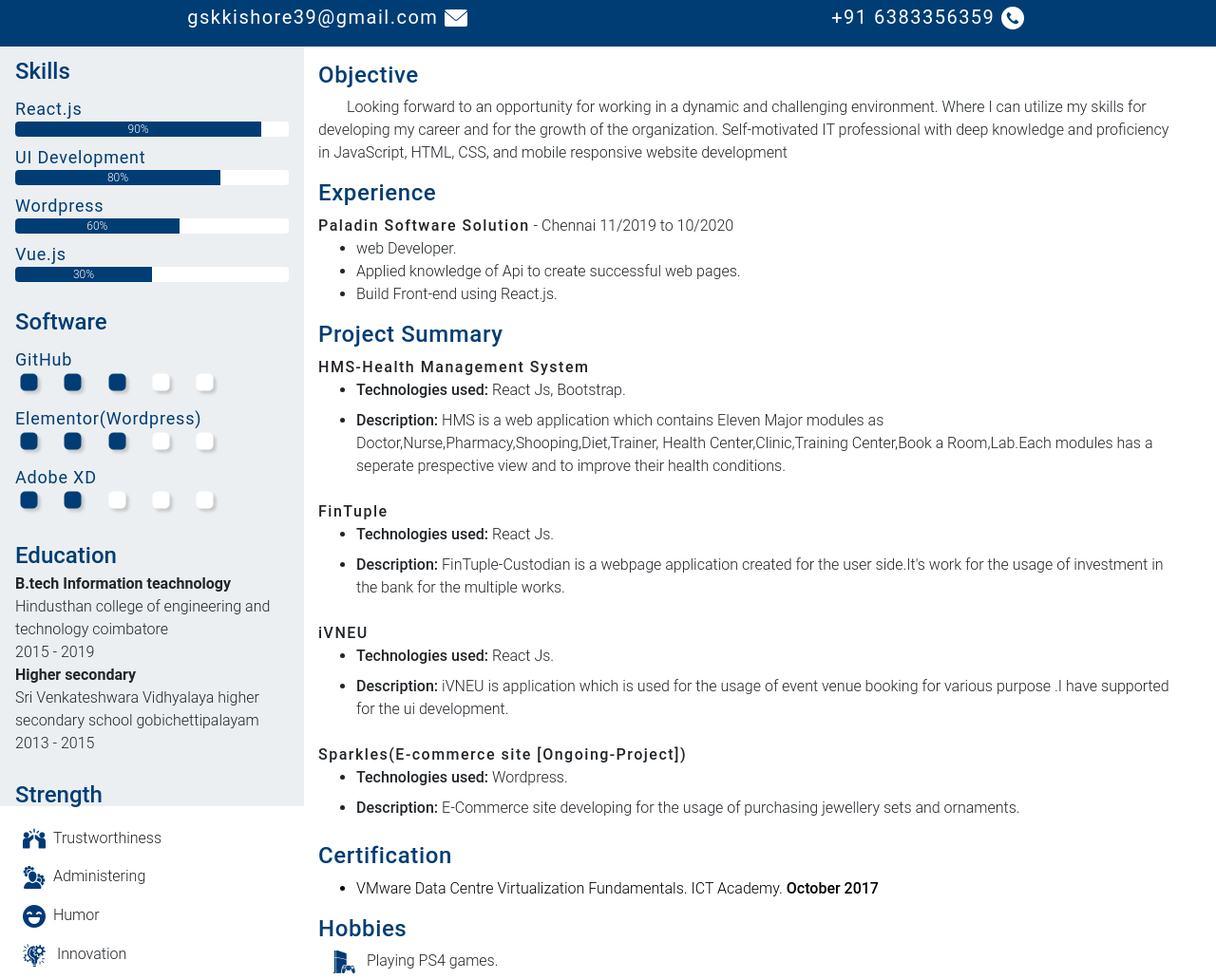
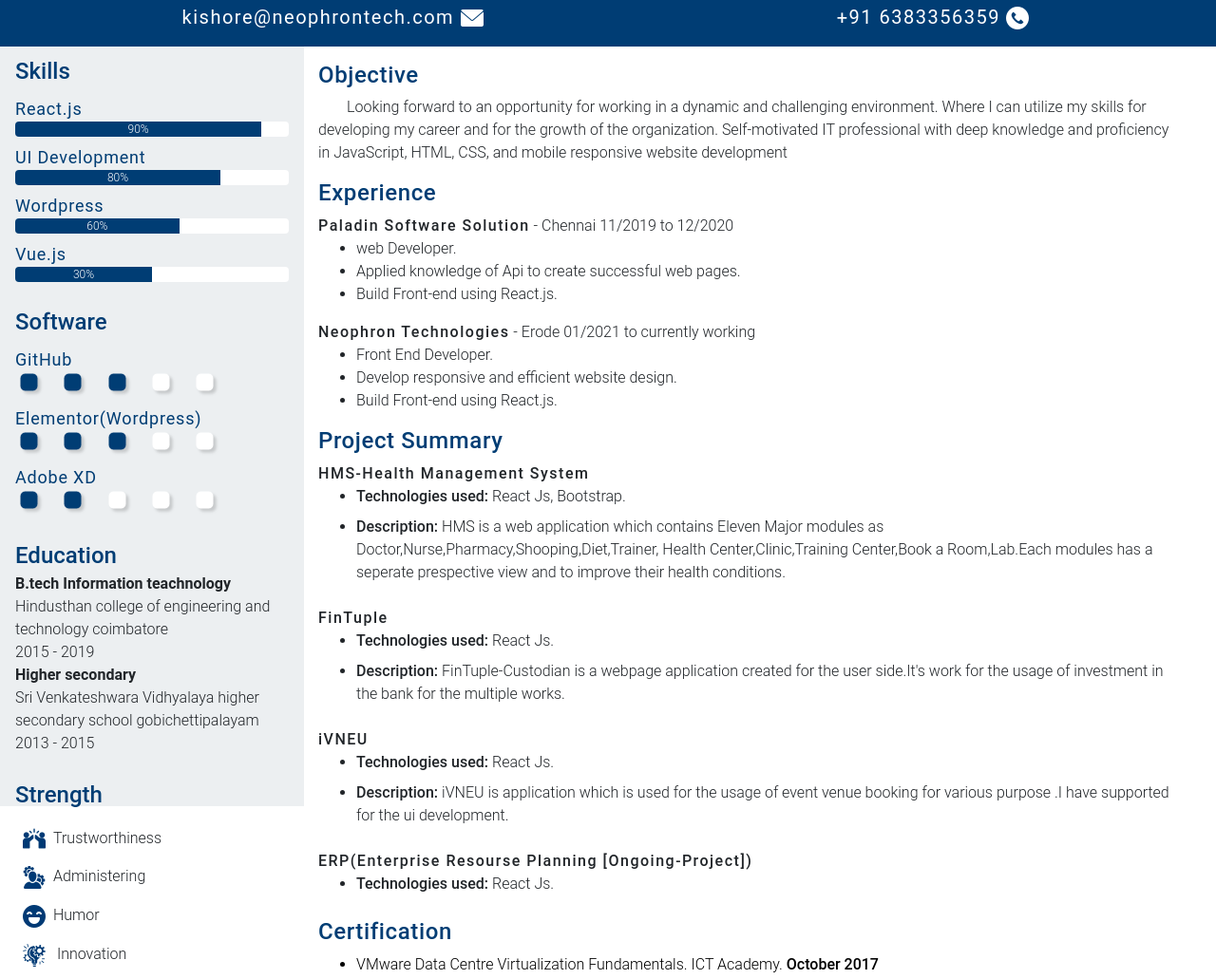
Before and after one commit to gskkishore/Resume, a plain HTML site: page index.html in a window 1280 px wide. Shown: the part 140-1171 px from the top of the page at 95% size. Drawn offline with nearby package versions, Linux system fonts and the light colour scheme.

Commit message:
new changes

```diff
--- a/index.html
+++ b/index.html
@@ -1,5 +1,3 @@
-
-
 <!DOCTYPE html>
 <html lang="en">
 
@@ -24,7 +22,7 @@
       <p class="para"> Web Developer</p>
     </div>
     <div class="col-12 d-flex title about-me">
-      <a href="mailto:vijaysm97@gmail.com" class="contact mb-2">gskkishore39@gmail.com <img src="icon/mail.png"
+      <a href="mailto:kishore@neophrontech.com" class="contact mb-2">kishore@neophrontech.com <img src="icon/mail.png"
           class="detailicon" /></a>
       <a href="tel:+91 9585861006" class="contact mb-2">+91 6383356359 <img src="icon/smartphone-call.png"
           class="detailicon" /></a>
@@ -139,7 +137,7 @@
         <p class="mb-0 degree">B.tech Information teachnology</p>
         <p class="mb-0">Hindusthan college of engineering and technology coimbatore <br> 2015 - 2019</p>
       </div>
-      <div >
+      <div>
         <p class="mb-0 degree">Higher secondary</p>
         <p class="mb-0">Sri Venkateshwara Vidhyalaya higher secondary school gobichettipalayam <br> 2013 - 2015</p>
       </div>
@@ -168,29 +166,28 @@
       <div class="col-12 edu contentmargin">
         <h1 class="head headborder">Experience</h1>
         <p class="workCompany mb-0">
-          <strong  style="letter-spacing:1.5px;">Paladin Software Solution</strong> - Chennai
-          11/2019 to 10/2020
+          <strong style="letter-spacing:1.5px;">Paladin Software Solution</strong> - Chennai
+          11/2019 to 12/2020
         </p>
         <ul>
           <li>web Developer.</li>
           <li class="workCompany">
-            Applied knowledge of  Api to
+            Applied knowledge of Api to
             create successful web pages.
           </li>
           <li class="workCompany">Build Front-end using React.js.</li>
         </ul>
-        <!-- <p class="workCompany mb-0">
-          <strong style="letter-spacing:1.5px;">DIATOZ India Pvt Ltd</strong> - Bengaluru 05/2019 to
+        <p class="workCompany mb-0">
+          <strong style="letter-spacing:1.5px;">Neophron Technologies</strong> - Erode 01/2021 to
           currently working
         </p>
         <ul>
-          <li>Web Developer.</li>
+          <li>Front End Developer.</li>
           <li class="workCompany">
-            Develop responsive and efficient website design then fetch data
-            from backend.
+            Develop responsive and efficient website design.
           </li>
-          <li class="workCompany">Build Front-end using React.js, Vue.js, Angular 8.</li>
-        </ul> -->
+          <li class="workCompany">Build Front-end using React.js.</li>
+        </ul>
       </div>
       <!---------------------------- Project --------------------------------->
       <div class="col-12 contentmargin">
@@ -208,8 +205,10 @@
             <li>
               <div class="row p-0 m-0 d-flex">
                 <label><strong>Description: </strong>
-                 HMS is a web application which contains Eleven Major modules as Doctor,Nurse,Pharmacy,Shooping,Diet,Trainer,
-                 Health Center,Clinic,Training Center,Book a Room,Lab.Each modules has a seperate prespective view and to improve
+                  HMS is a web application which contains Eleven Major modules as
+                  Doctor,Nurse,Pharmacy,Shooping,Diet,Trainer,
+                  Health Center,Clinic,Training Center,Book a Room,Lab.Each modules has a seperate prespective view and
+                  to improve
                   their health conditions.
                 </label>
               </div>
@@ -229,7 +228,8 @@
             <li>
               <div class="row p-0 m-0 d-flex">
                 <label><strong>Description: </strong>
-                  FinTuple-Custodian is a webpage application created for the user side.It's work for the usage of investment
+                  FinTuple-Custodian is a webpage application created for the user side.It's work for the usage of
+                  investment
                   in the bank for the multiple works.
               </div>
             </li>
@@ -258,21 +258,21 @@
 
         <div>
           <p class="projectTitle mb-0">
-            <strong>Sparkles(E-commerce site [Ongoing-Project])</strong>
+            <strong>ERP(Enterprise Resourse Planning [Ongoing-Project])</strong>
           </p>
           <ul>
             <li>
               <div class="row p-0 m-0 d-flex">
-                <label><strong>Technologies used: </strong> Wordpress.</label>
+                <label><strong>Technologies used: </strong> React Js.</label>
               </div>
             </li>
-            <li>
+            <!-- <li>
               <div class="row p-0 m-0 d-flex">
                 <label><strong>Description: </strong>
                   E-Commerce site developing for the usage of purchasing jewellery sets and ornaments.
                 </label>
               </div>
-            </li>
+            </li> -->
           </ul>
         </div>
 
@@ -345,7 +345,8 @@
       <div class="col-12 contentmargin mb-2">
         <h1 class="head headborder">Declaration</h1>
         <p class="contentDec">
-          I hereby declare that all the information mentioned above is free from error to the best of my knowledge and I bear responsibility for any deviation from them at any later stage.
+          I hereby declare that all the information mentioned above is free from error to the best of my knowledge and I
+          bear responsibility for any deviation from them at any later stage.
         </p>
       </div>
       <!-- <br>
@@ -367,7 +368,8 @@
       <script type="text/javascript"
         src="https://cdnjs.cloudflare.com/ajax/libs/twitter-bootstrap/4.3.1/js/bootstrap.min.js"></script>
       <!-- MDB core JavaScript -->
-  <script type="text/javascript" src="https://cdnjs.cloudflare.com/ajax/libs/mdbootstrap/4.7.5/js/mdb.min.js"></script>
+      <script type="text/javascript"
+        src="https://cdnjs.cloudflare.com/ajax/libs/mdbootstrap/4.7.5/js/mdb.min.js"></script>
 </body>
 
 </html>
```
Lines whose indentation alone changed are shown as unchanged.
